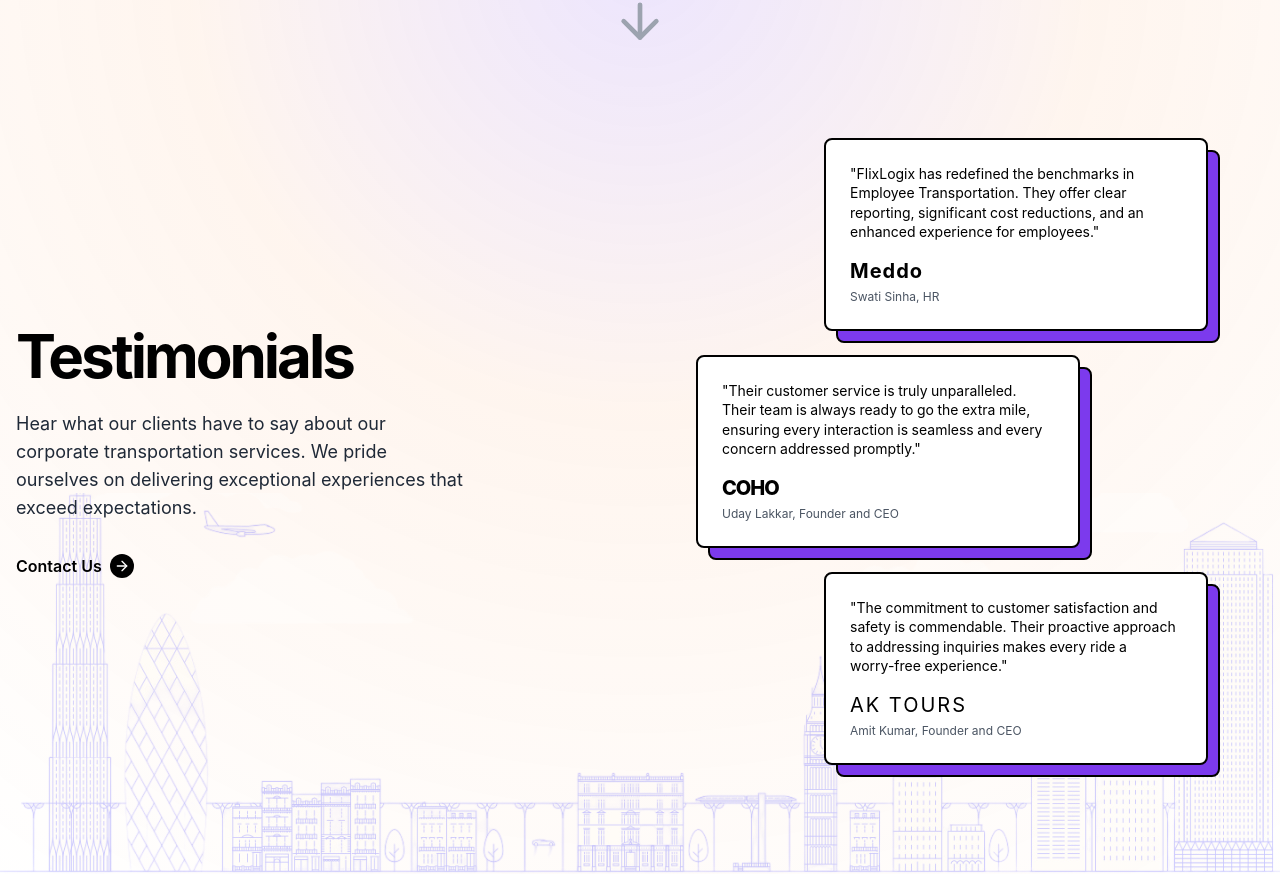
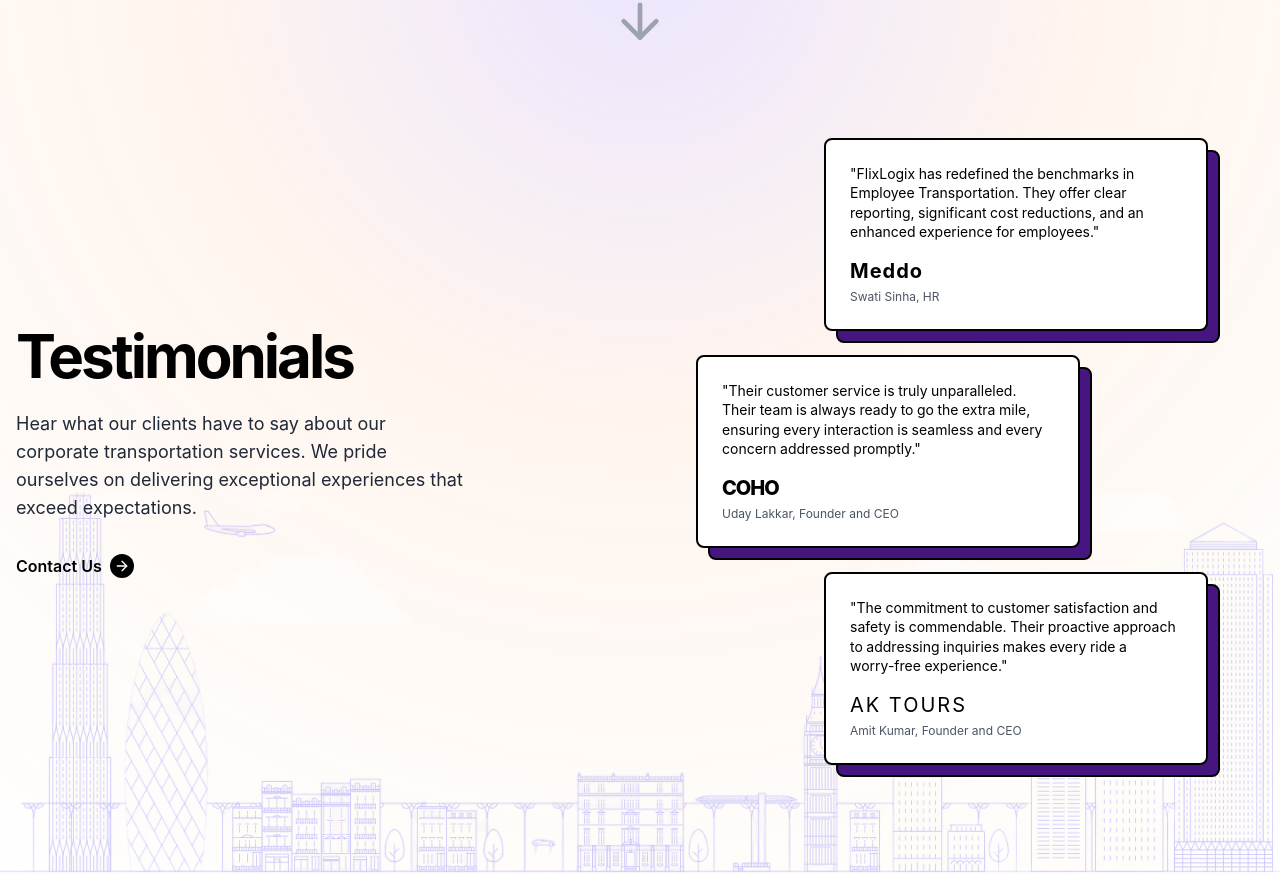
Before and after one commit to Punit-Dethe/triply, a React (Vite) app: page / in a window 1280 px wide. Shown: the part 7700-8574 px from the top of the page. Built offline with nearby package versions, Linux system fonts and the light colour scheme.

Commit message:
Update Testimonials.jsx

```diff
--- a/src/components/Testimonials.jsx
+++ b/src/components/Testimonials.jsx
@@ -181,7 +181,7 @@
                     onMouseEnter={() => setHoveredIndex(index)}
                     onMouseLeave={() => setHoveredIndex(null)}
                   >
-                    <div className="absolute top-0 left-0 w-full h-full bg-[#7C3AED] rounded-lg transform translate-x-3 translate-y-3 border-2 border-black"></div>
+                    <div className="absolute top-0 left-0 w-full h-full bg-[#46157f] rounded-lg transform translate-x-3 translate-y-3 border-2 border-black"></div>
                     <div className="relative bg-white p-6 border-2 border-black rounded-lg">
                       <AnimatePresence mode="wait">
                         <motion.div
```
